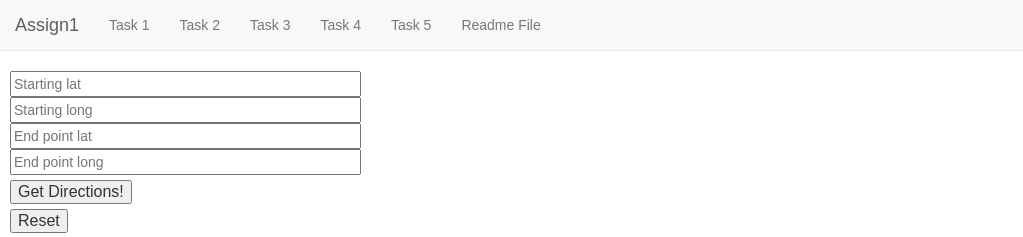
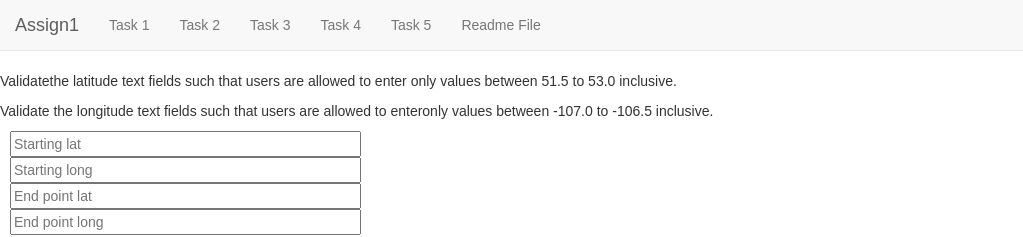
Before and after one commit to Henry0422/CMPT350-A1-GoogleMapAPI, a plain HTML site: page Task5.html in a window 1280 px wide. Shown: the top 237 px of the page, without its empty margins (0-1023 px from the left). Drawn offline with Linux system fonts and the light colour scheme; some packages are replaced by stand-ins of ours.

```diff
--- a/Task5.html
+++ b/Task5.html
@@ -193,6 +193,10 @@
             </div>
         </nav>
     <body onload="initialize()" style="font-family: sans-serif;">
+      <div>
+        <p>Validatethe  latitude  text  fields  such  that  users  are  allowed  to  enter only values between 51.5 to 53.0 inclusive.</p>
+        <p>Validate the longitude text fields such that users are allowed to enteronly values between -107.0 to -106.5 inclusive.</p>
+      </div>
       <table style="width: 400px;">
         <tr>
             <div><input type="text" id="start-lan" placeholder="Starting lat" size="40" style="margin-left:10px;"/></div>
```
Also changed, not shown: Task3.html (+1 -1 lines), Task4.html (+4 -0 lines), index.html (+1 -1 lines), README.txt (added).
